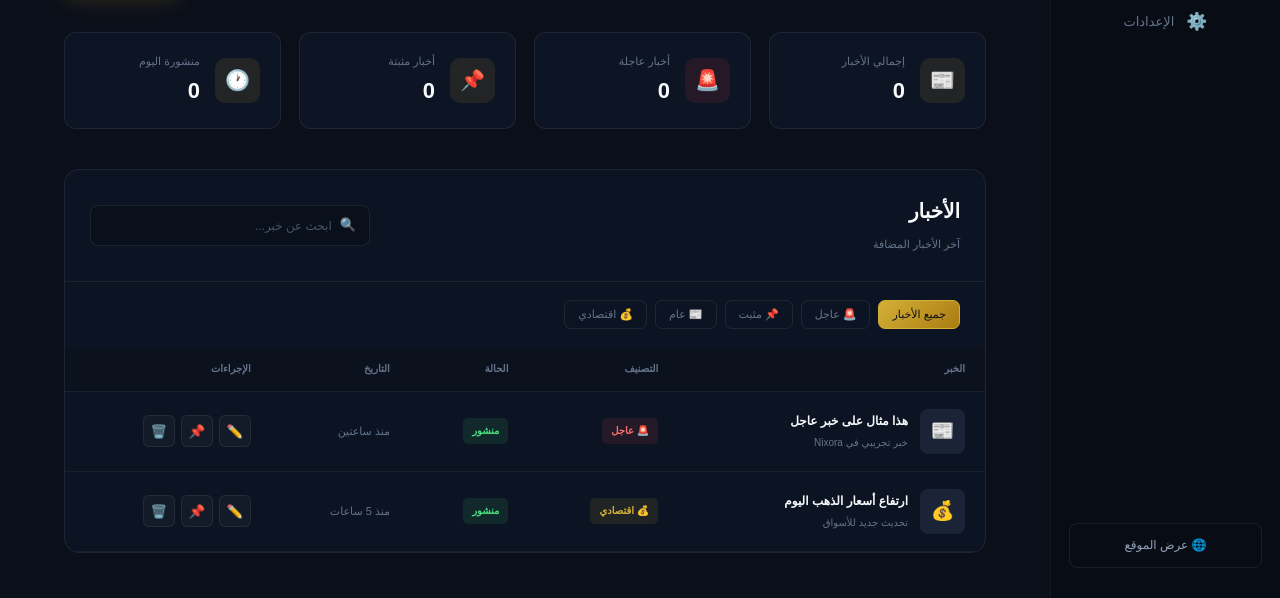
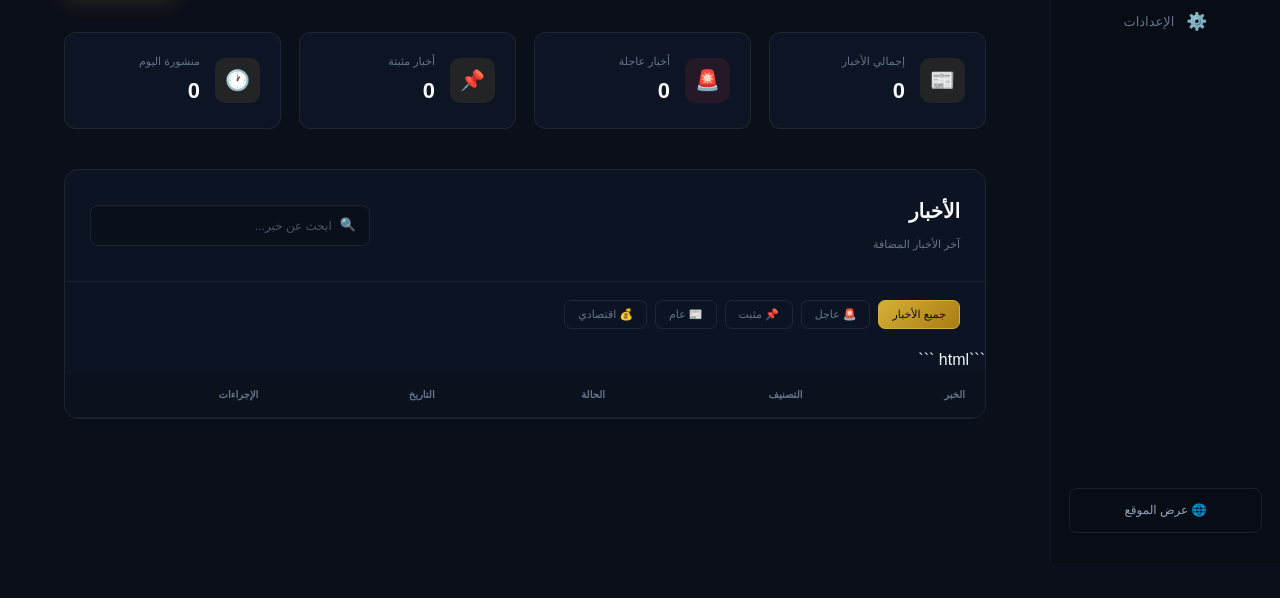
Before and after one commit to hanaaaboush-droid/nexora-finance, a website: page admin.html in a window 1280 px wide. Shown: the part 237-835 px from the top of the page. After the commit the page ends 800 px from the top, so only its background shows below. Drawn offline with Linux system fonts and the light colour scheme; a web font is replaced by a local one.

Commit message:
Update admin.html

````diff
--- a/admin.html
+++ b/admin.html
@@ -547,339 +547,14 @@
 
 
 
-
-                        <tbody>
-
-
-
-
-
-                            <!-- NEWS ROW -->
-
-
-
-                            <tr>
-
-
-
-                                <td>
-
-
-
-                                    <div class="admin-news-info">
-
-
-
-                                        <div class="admin-news-image">
-
-                                            📰
-
-                                        </div>
-
-
-
-                                        <div>
-
-
-
-                                            <strong>
-
-                                                هذا مثال على خبر عاجل
-
-                                            </strong>
-
-
-
-                                            <span>
-
-                                                خبر تجريبي في Nixora
-
-                                            </span>
-
-
-
-                                        </div>
-
-
-
-                                    </div>
-
-
-
-                                </td>
-
-
-
-
-
-                                <td>
-
-
-
-                                    <span class="table-category breaking">
-
-                                        🚨 عاجل
-
-                                    </span>
-
-
-
-                                </td>
-
-
-
-
-
-                                <td>
-
-
-
-                                    <span class="status published">
-
-                                        منشور
-
-                                    </span>
-
-
-
-                                </td>
-
-
-
-
-
-                                <td>
-
-                                    منذ ساعتين
-
-                                </td>
-
-
-
-
-
-                                <td>
-
-
-
-                                    <div class="table-actions">
-
-
-
-                                        <button
-
-                                            class="action-btn edit"
-
-                                            title="تعديل">
-
-                                            ✏️
-
-                                        </button>
-
-
-
-                                        <button
-
-                                            class="action-btn pin"
-
-                                            title="تثبيت">
-
-                                            📌
-
-                                        </button>
-
-
-
-                                        <button
-
-                                            class="action-btn delete"
-
-                                            title="حذف">
-
-                                            🗑️
-
-                                        </button>
-
-
-
-                                    </div>
-
-
-
-                                </td>
-
-
-
-                            </tr>
-
-
-
-
-
-                            <!-- NEWS ROW -->
-
-
-
-                            <tr>
-
-
-
-                                <td>
-
-
-
-                                    <div class="admin-news-info">
-
-
-
-                                        <div class="admin-news-image">
-
-                                            💰
-
-                                        </div>
-
-
-
-                                        <div>
-
-
-
-                                            <strong>
-
-                                                ارتفاع أسعار الذهب اليوم
-
-                                            </strong>
-
-
-
-                                            <span>
-
-                                                تحديث جديد للأسواق
-
-                                            </span>
-
-
-
-                                        </div>
-
-
-
-                                    </div>
-
-
-
-                                </td>
-
-
-
-
-
-                                <td>
-
-
-
-                                    <span class="table-category economic">
-
-                                        💰 اقتصادي
-
-                                    </span>
-
-
-
-                                </td>
-
-
-
-
-
-                                <td>
-
-
-
-                                    <span class="status published">
-
-                                        منشور
-
-                                    </span>
-
-
-
-                                </td>
-
-
-
-
-
-                                <td>
-
-                                    منذ 5 ساعات
-
-                                </td>
-
-
-
-
-
-                                <td>
-
-
-
-                                    <div class="table-actions">
-
-
-
-                                        <button
-
-                                            class="action-btn edit"
-
-                                            title="تعديل">
-
-                                            ✏️
-
-                                        </button>
-
-
-
-                                        <button
-
-                                            class="action-btn pin"
-
-                                            title="تثبيت">
-
-                                            📌
-
-                                        </button>
-
-
-
-                                        <button
-
-                                            class="action-btn delete"
-
-                                            title="حذف">
-
-                                            🗑️
-
-                                        </button>
-
-
-
-                                    </div>
-
-
-
-                                </td>
-
-
-
-                            </tr>
-
-
-
-
-
-                        </tbody>
-
+```html
+<tbody>
+    <!--
+        الأخبار يتم تحميلها تلقائيًا من PostgreSQL
+        بواسطة admin.js
+    -->
+</tbody>
+```
 
 
                     </table>
````
